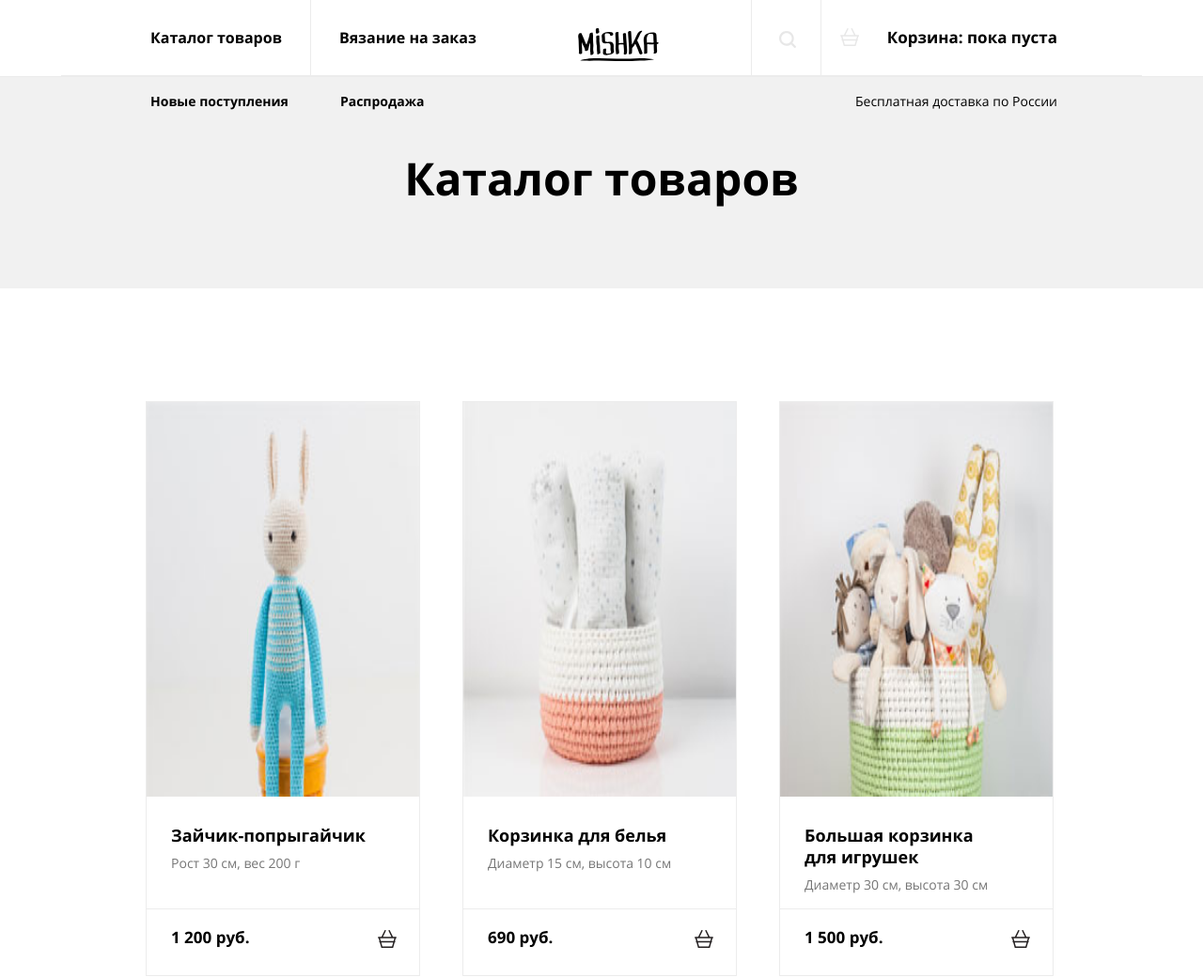
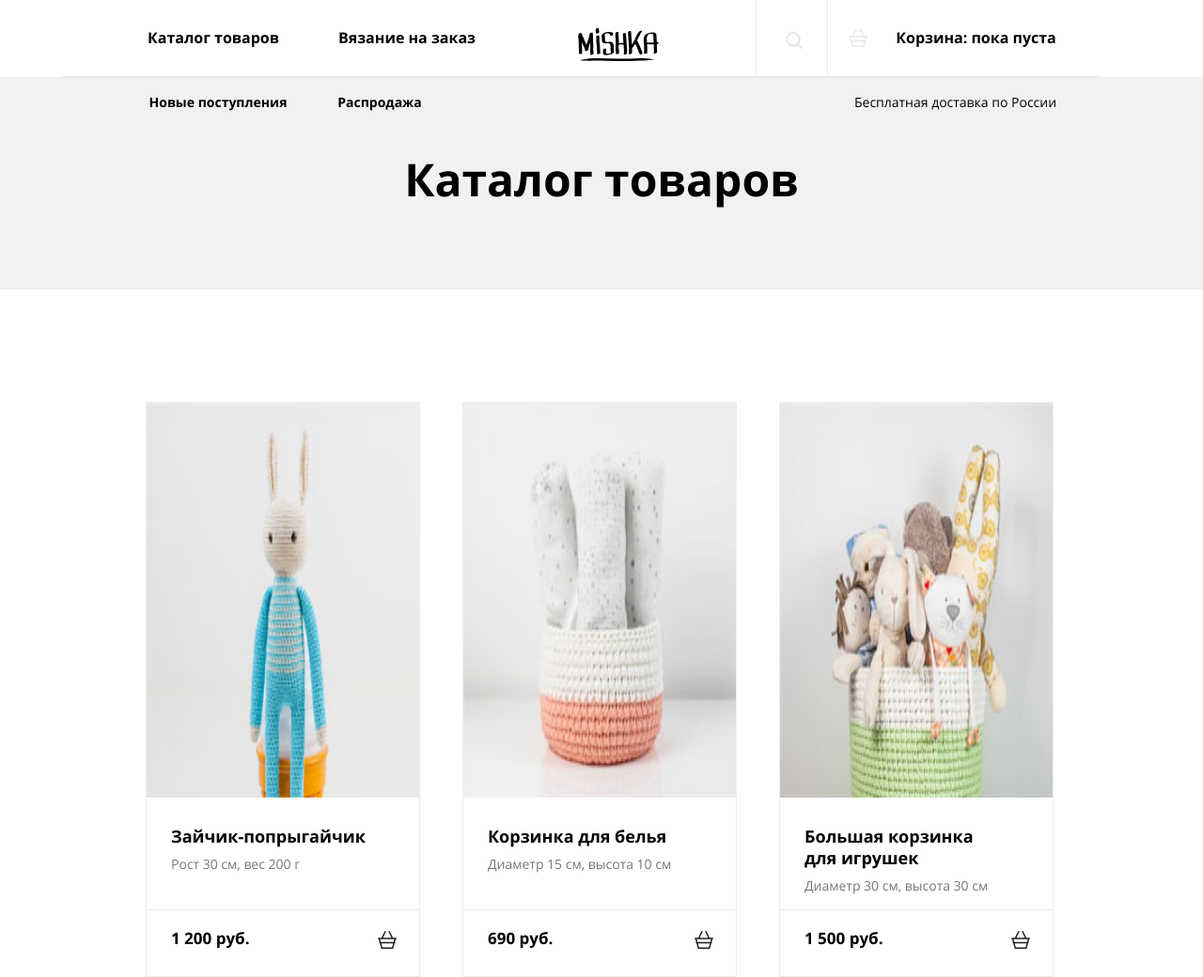
Before and after one commit to thitrylynx/289641-mishka, a plain HTML site: page catalog.html in a window 1280 px wide. Shown: the top 1040 px of the page at 94% size. Drawn offline with nearby package versions, Linux system fonts and the light colour scheme; files that its build step writes are made by us from their sources; files whose address does not match are found by name.

Commit message:
branch-4

```diff
--- a/catalog.html
+++ b/catalog.html
@@ -4,6 +4,8 @@
     <meta charset="utf-8">
     <title>Интернет магазин "Mishka"</title>
     <meta name="viewport" content="width=device-width,initial-scale=1">
+    <link href="css/normalize.css" rel="stylesheet">
+    <link href="css/outline.css" rel="stylesheet">
     <link href="css/style.css" rel="stylesheet">
   </head>
   <body>
@@ -16,19 +18,15 @@
         </a>
         <nav class="main-nav">
           <div class="main-nav__wrapper">
-            <button class="main-nav__toggler">Открыть меню</button> <!-- бургер -->
-            <ul class="main-nav__primary-list">
-              <li class="main-nav__item"><a class="main-nav__link" href="#">Каталог товаров</a></li>
-              <li class="main-nav__item"><a class="main-nav__link" href="form.html">Вязание на заказ</a></li>
-            </ul>
-            <ul class="main-nav__secondary-list">
+            <span class="main-nav__toggler main-nav__toggler--close"></span> <!-- бургер -->
+            <ul class="main-nav__list main-nav__list--open">
+              <li class="main-nav__item main-nav__item--shadow"><a class="main-nav__link">Каталог товаров</a></li>
+              <li class="main-nav__item main-nav__item--shadow"><a class="main-nav__link" href="form.html">Вязание на заказ</a></li>
               <li class="main-nav__item"><a class="main-nav__link main__link--lens-icon" href="#">Поиск по сайту</a></li>
               <li class="main-nav__item"><a class="main-nav__link main-nav__link--cart-icon" href="#">Корзина: пока пуста</a></li>
-            </ul>
-            <ul class="main-nav__tertiary-list">
               <li class="main-nav__item"><a class="main-nav__link" href="#">Новые поступления</a></li>
               <li class="main-nav__item"><a class="main-nav__link" href="#">Распродажа</a></li>
-              <li class="main-nav__item"><a class="main-nav__link">Бесплатная доставка по России</a></li>
+              <li class="main-nav__item main-nav__item--shadow"><a class="main-nav__link">Бесплатная доставка по России</a></li>
             </ul>
           </div>
         </nav>
--- a/less/blocks/catlog-item.less
+++ b/less/blocks/catlog-item.less
@@ -43,8 +43,7 @@
   font-size: 0;
   cursor: pointer;
 }
-.catlog-item__cart-pic {
-  &:after {
+.catlog-item__cart-pic::after {
   content: " ";
   position: absolute;
   width: 35px;
@@ -53,7 +52,6 @@
   margin-left: 115px;
   background-image: url(../img/icon-cart.svg);
   background-repeat: no-repeat;
-  }
 }
 @media @tablet-widths {
   .catlog-item {
--- a/less/blocks/logo.less
+++ b/less/blocks/logo.less
@@ -1,13 +1,13 @@
 .logo {
-  align-self: center;
+  display: block;
   width: 86px;
   height: 35px;
   margin-top: 22px;
   margin-bottom: 22px;
+  .margins;
 }
 @media @tablet-widths {
   .logo {
-    align-self: flex-start;
     position: absolute;
     margin-left: 60px;
     display: non;
@@ -15,7 +15,9 @@
 }
 @media @desktop-widths {
   .logo {
+    position: absolute;
     margin-top: 30px;
     margin-left: 550px;
+    display: non;
   }
 }
--- a/less/blocks/main-nav.less
+++ b/less/blocks/main-nav.less
@@ -1,31 +1,16 @@
-.main-nav__wrapper {
-  display: flex;
-  flex-direction: column;
-}
-.main-nav__primary-list {
-  display: flex;
-  flex-direction: column;
+.main-nav__list {
+  display: non;
   .zero;
   list-style: none;
 }
-.main-nav__secondary-list {
-  display: flex;
-  flex-direction: column;
-  .zero;
-  list-style: none;
-}
-.main-nav__tertiary-list {
-  display: none;
-}
 .main-nav__toggler {
   position: absolute;
-  width: 20px;
-  height: 15px;
+  display: block;
+  width: 25px;
+  height: 25px;
   margin-top: -47px;
   margin-left: 269px;
-  font-size: 0;
   background: url(../img/icon-menu-open.svg) no-repeat;
-  border: none;
   cursor: pointer;
 }
 .main-nav__item {
@@ -33,16 +18,23 @@
   font-size: 17px;
   border-top: 1px solid @border-color;
 }
+.main-nav__item:nth-child(5) {
+  display: none;
+}
+.main-nav__item:nth-child(6) {
+  display: none;
+}
+.main-nav__item:nth-child(7) {
+  display: none;
+}
 .main-nav__link {
   display: block;
   padding-top: 29px;
   padding-bottom: 29px;
   padding-left: 75px;
-  padding-right: 20px;
   .type-link;
 }
-.main__link--lens-icon {
-  &::before {
+.main__link--lens-icon::before {
   content: " ";
   position: absolute;
   margin-top: 0;
@@ -53,9 +45,7 @@
   background-repeat: no-repeat;
   opacity: 0.1;
 }
-}
-.main-nav__link--cart-icon {
-  &::before {
+.main-nav__link--cart-icon::before {
   content: " ";
   position: absolute;
   margin-top: 0;
@@ -66,145 +56,137 @@
   background-repeat: no-repeat;
   opacity: 0.1;
 }
-}
 @media @tablet-widths {
   .main-nav__wrapper {
-    flex-direction: row;
+    width: 768px;
+  }
+  .main-nav__list {
+    display: flex;
     flex-wrap: wrap;
-    width: 768px;
+    border: none;
   }
   .main-nav__item  {
     display: flex;
     align-items: center;
     justify-content: center;
-    height: 60px;
     box-sizing: border-box;
     font-size: 15px;
     border: none;
-  }
-  .main-nav__primary-list {
-    flex-direction: row;
-    order: 1;
-    padding-left: 50px;
-    padding-right: 15px;
-  }
-  .main-nav__primary-list .main-nav__item {
-    padding-right: 35px;
-  }
-  .main-nav__secondary-list {
-    flex-direction: row;
-    justify-content: flex-end;
-    flex-grow: 1;
-    padding-left: 150px;
-    padding-right: 15px;
-    border-bottom: 1px solid @border-color;
-  }
-  .main-nav__secondary-list .main-nav__item {
-    height: 86px;
-    padding-right: 35px;
-    font-size: 17px;
-  }
-  .main-nav__secondary-list .main-nav__item:first-child {
-    width: 85px;
-    font-size: 0;
-    padding: 0;
-    border-left: 1px solid @border-color;
-    border-right: 1px solid @border-color;
-  }
-  .main-nav__secondary-list .main-nav__item:nth-child(2){
-    justify-content: flex-end;
-    padding-left: 80px;
-  }
-  .main-nav__tertiary-list {
-    display: flex;
-    order: 2;
-    .zero;
-    margin-left: auto;
-    padding-right: 15px;
-  }
-  .main-nav__tertiary-list .main-nav__item {
-    padding-right: 35px;
-    font-weight: normal;
-    font-size: 15px;
-  }
-  .main-nav__tertiary-list .main-nav__item:nth-child(1), .main-nav__tertiary-list .main-nav__item:nth-child(2) {
-    display: none;
   }
   .main-nav__item a  {
     .zero;
     border: none;
   }
-  .main__link--lens-icon {
-    &::before {
+  .main-nav__item:nth-child(1) {
+    flex-basis: 200px;
+    order: 2;
+    height: 60px;
+    padding-left: 27px;
+  }
+  .main-nav__item:nth-child(2) {
+    flex-basis: 170px;
+    order: 3;
+    height: 60px;
+  }
+  .main-nav__item:nth-child(3) {
+    order: 1;
+    width: 85px;
+    height: 88px;
+    margin-left: auto;
+    border-left: 1px solid @border-color;
+    border-right: 1px solid @border-color;
+    border-bottom: 1px solid @border-color;
+  }
+  .main-nav__item:nth-child(3) a {
+    font-size: 0;
+  }
+  .main__link--lens-icon::before {
     margin-top: -7px;
     margin-left: -7px;
   }
-  }
-  .main-nav__link--cart-icon {
-    &::before {
+  .main-nav__link--cart-icon::before {
     margin-left: -56px;
   }
+  .main-nav__item:nth-child(4) {
+    flex-basis: 313px;
+    order: 1;
+    height: 88px;
+    padding-left: 33px;
+    font-size: 17px;
+    border-bottom: 1px solid @border-color;
+  }
+  .main-nav__item:nth-child(5) {
+    display: flex;
+    flex-basis: 370px;
+    font-size: 0;
+    border-bottom: 1px solid @border-color;
+  }
+  .main-nav__item:nth-child(7) {
+    display: flex;
+    flex-basis: 398px;
+    order: 4;
+    height: 60px;
+    padding-left: 65px;
+    font-weight: normal;
   }
 }
 @media @desktop-widths {
   .main-nav__wrapper {
     width: 1150px;
   }
-  .main-nav__item {
+  .main-nav__item:nth-child(1) {
+    flex-basis: 264px;
+    order: -1;
+    height: 82px;
+    font-size: 16px;
+    padding-left: 60px;
+    border-bottom: 1px solid @border-color;
+  }
+  .main-nav__item:nth-child(2) {
+    flex-basis: 475px;
+    order: -1;
+    justify-content: flex-start;
+    height: 82px;
+    padding-left: 31px;
+    font-size: 16px;
+    border-bottom: 1px solid @border-color;
+  }
+  .main-nav__item:nth-child(3) {
+    flex-basis: 77px;
+    order: -1;
+    height: 82px;
+    margin: 0;
+  }
+  .main-nav__item:nth-child(4) {
+    flex-basis: 290px;
+    order: -1;
+    height: 82px;
+    padding-left: 25px;
     font-size: 16px;
   }
-  .main-nav__primary-list {
-    order: -1;
-    flex-grow: 1;
-    padding-left: 65px;
-    border-bottom: 1px solid @border-color;
+  .main-nav__link--cart-icon::before {
+    margin-left: -50px;
   }
-  .main-nav__primary-list .main-nav__item {
-    height: 80px;
-    padding-left: 30px;
-    padding-right: 30px;
+  .main-nav__item:nth-child(5) {
+    display: flex;
+    flex-basis: 264px;
+    height: 55px;
+    padding-left: 70px;
+    font-size: 14px;
+    border: none;
   }
-  .main-nav__primary-list .main-nav__item:nth-child(2) {
-    border-left: 1px solid @border-color;
-  }
-  .main-nav__secondary-list {
-    padding-right: 55px;
-  }
-  .main-nav__secondary-list .main-nav__item {
-    height: 80px;
-  }
-  .main-nav__secondary-list .main-nav__item:nth-child(1) {
-    width: 75px;
-  }
-  .main-nav__secondary-list .main-nav__item:nth-child(2) {
-    padding-left: 70px;
-  }
-  .main-nav__tertiary-list {
-    justify-content: flex-start;
-    flex-grow: 1;
-    padding-left: 70px;
-    padding-right: 40px;
-  }
-  .main-nav__tertiary-list .main-nav__item {
-    padding-left: 25px;
-    padding-right: 30px;
-  }
-  .main-nav__tertiary-list .main-nav__item:nth-child(1),
-  .main-nav__tertiary-list .main-nav__item:nth-child(2) {
+  .main-nav__item:nth-child(6) {
     display: flex;
+    flex-basis: 150px;
     height: 55px;
-    font-weight: 700;
     font-size: 14px;
   }
-  .main-nav__tertiary-list .main-nav__item:nth-child(3) {
+  .main-nav__item:nth-child(7) {
+    display: flex;
+    flex-basis: 462px;
     height: 55px;
     margin-left: auto;
-    padding-right: 50px;
+    padding-right: 0;
     font-size: 14px;
   }
-  .main-nav__link--cart-icon {
-    &::before {
-      margin-left: -50px;
 }
-  }
-}
--- a/less/blocks/page-header.less
+++ b/less/blocks/page-header.less
@@ -1,8 +1,4 @@
 .page-header__wrapper {
-  display: flex;
-  flex-direction: column;
-  width: 320px;
-  .margins;
   border-bottom: 1px solid @border-color;
 }
 .page-header__title {
@@ -15,6 +11,10 @@
   clip: rect(0 0 0 0);
   overflow: hidden;
 }
+.page-header__wrapper {
+  width: 320px;
+  .margins;
+}
 @media @tablet-widths {
   .page-header__wrapper {
     width: 768px;
@@ -22,6 +22,8 @@
   }
 }
 @media @desktop-widths {
+  .page-header {
+  }
   .page-header__wrapper {
     width: 1150px;
   }
--- a/less/global/fonts.less
+++ b/less/global/fonts.less
@@ -1,6 +1,5 @@
 @font-face {
   font-family: 'Open Sans';
-  font-weight: normal;
   src:  url('../fonts/opensans.woff') format('woff2'),
         url('../fonts/opensans.woff2') format('woff');
 }
--- a/less/style.less
+++ b/less/style.less
@@ -1,4 +1,3 @@
-@import "normalize.less";
 @import "variables.less";
 @import "mixins.less";
 @import "global/scaffolding.less";
```
Also changed, not shown: form.html (+4 -6 lines), index.html (+4 -6 lines), less/blocks/about.less (+6 -18 lines), less/blocks/form-color.less (+3 -9 lines), less/blocks/form-type.less (+2 -6 lines), less/blocks/main-content.less (+6 -19 lines), less/blocks/production-descr.less (+6 -18 lines), less/blocks/reviews.less (+2 -6 lines), less/blocks/copyrights.less (line endings or trailing spaces), less/blocks/promo-block.less (line endings or trailing spaces), less/blocks/socials-link.less (line endings or trailing spaces). Lines whose indentation alone changed are shown as unchanged.
